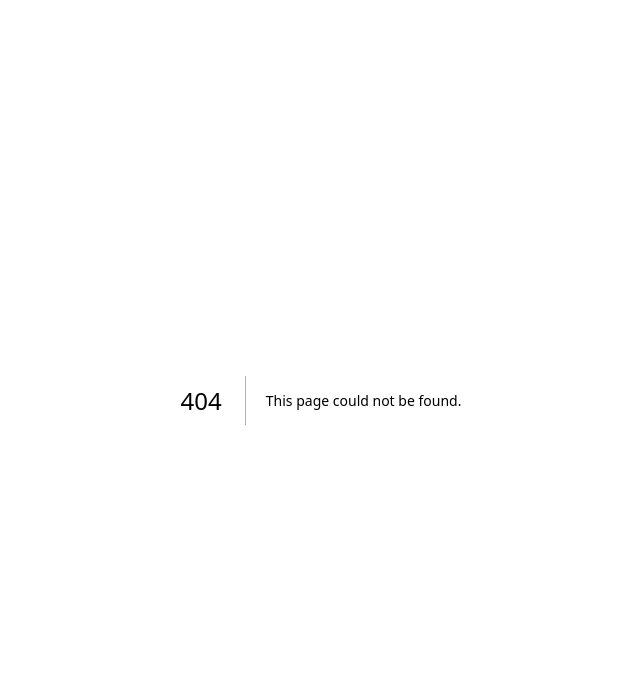
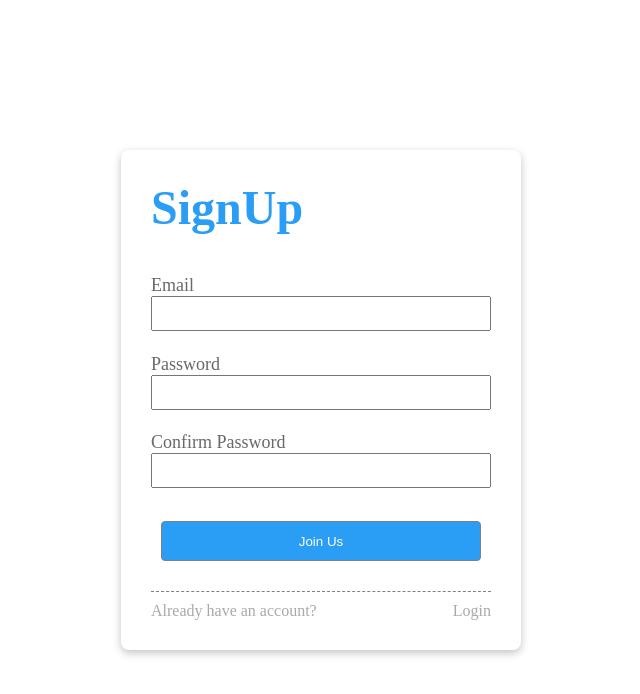
Before and after one commit to ofirlevy6658/web-app-init, a Next.js app: page /auth/signup in a window 1280 px wide. Before the commit this address had no page. Shown: the top 694 px of the page, without its empty margins (319-959 px from the left). Built offline with nearby package versions, Linux system fonts and the light colour scheme.

Commit message:
new files

```diff
--- /dev/null
+++ b/src/app/auth/layout.js
@@ -0,0 +1,7 @@
+import React from 'react'
+
+const AuthLayout = ({children}) => {
+    return <div className="authLayout">{children}</div>
+}
+
+export default AuthLayout
--- /dev/null
+++ b/src/app/auth/signup/page.js
@@ -0,0 +1,22 @@
+'use client'
+
+import SignUpForm from '@/app/components/auth/Signup'
+import React from 'react'
+import styled from 'styled-components'
+
+const SignUp = () => {
+    return <SignUpForm />
+}
+
+export default SignUp
+
+const Container = styled.div`
+    display: flex;
+    width: 40%;
+    height: 100vh;
+    justify-content: center;
+    align-items: center;
+    flex-direction: column;
+    padding: 20px;
+    background-color: white;
+`
--- /dev/null
+++ b/src/app/components/auth/Signup.js
@@ -0,0 +1,108 @@
+'use client'
+import React from 'react'
+import {useForm} from 'react-hook-form'
+import {zodResolver} from '@hookform/resolvers/zod'
+import * as z from 'zod'
+import styled from 'styled-components'
+import Colors from '@/styles/Colors.js'
+import Link from 'next/link'
+import signup from '@/app/api/auth/authApi'
+import FormField from '../form/FormField'
+
+const registerSchema = z.object({
+    email: z.string().email('Invalid email address'),
+    password: z.string().min(8, 'Password must be at least 8 characters'),
+    confirm_password: z.string().min(8, 'Password must be at least 8 characters'),
+})
+
+const SignUpForm = () => {
+    const {
+        handleSubmit,
+        register,
+        formState: {errors},
+    } = useForm({
+        resolver: zodResolver(registerSchema),
+    })
+
+    const onSubmit = async (formData) => {
+        const data = JSON.stringify(formData)
+        await signup(data)
+    }
+
+    return (
+        <AuthForm onSubmit={handleSubmit(onSubmit)}>
+            <FormHeader>SignUp</FormHeader>
+            <FormField label="email" register={register} errors={errors} />
+            <FormField label="password" register={register} errors={errors} />
+            <FormField
+                label="confirm_password"
+                register={register}
+                errors={errors}
+                overrideLabel="Confirm password"
+            />
+            <BottomContainer>
+                <Submit type="submit" value="Join Us" />
+            </BottomContainer>
+            <SignUpContainer>
+                <SignUpTitle>Already have an account?</SignUpTitle>
+                <SignUpButton href="/auth/login">Login</SignUpButton>
+            </SignUpContainer>
+        </AuthForm>
+    )
+}
+
+export default SignUpForm
+
+const AuthForm = styled.form`
+    display: flex;
+    height: 500px;
+    width: 400px;
+    padding: 30px;
+    flex-direction: column;
+    text-align: flex-start;
+    border-radius: 8px;
+    box-shadow: rgba(0, 0, 0, 0.24) 0px 3px 8px;
+    color: ${Colors.GREY};
+`
+const FormHeader = styled.div`
+    display: flex;
+    align-items: flex-start;
+    font-size: 48px;
+    margin-bottom: 40px;
+    font-weight: 700;
+    color: ${Colors.MAIN_BLUE};
+`
+const Submit = styled.input`
+    padding: 10px;
+    width: 100%;
+    margin: 10px;
+    border-radius: 4px;
+    border: 0.5px solid grey;
+    height: 40px;
+    background-color: ${Colors.MAIN_BLUE};
+    color: white;
+    &:hover {
+        color: ${Colors.LIGHT_BLUE};
+    }
+    transition: color 0.2s ease;
+`
+const BottomContainer = styled.div`
+    display: flex;
+    justify-content: center;
+    padding-bottom: 20px;
+    border-bottom: 1px dashed grey;
+`
+const SignUpTitle = styled.div``
+const SignUpContainer = styled.div`
+    display: flex;
+    flex-direction: row;
+    justify-content: space-between;
+    align-items: center;
+    margin-top: 10px;
+`
+const SignUpButton = styled(Link)`
+    &: hover {
+        color: ${Colors.MAIN_BLUE};
+    }
+    transition: color 0.2s ease;
+`
```
Also changed, not shown: src/app/auth/login/page.js (added, +9 -0 lines), src/app/components/auth/Login.js (added, +135 -0 lines).
